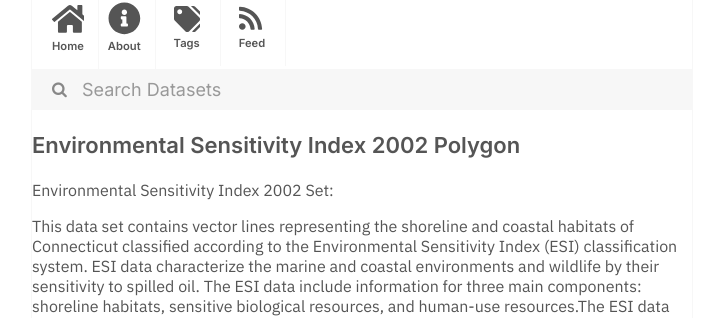
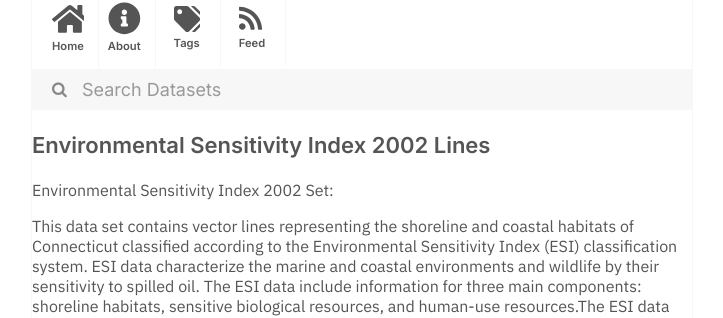
Before and after one commit to dayda-entities/state-of-connecticut, a Jekyll site: the page built from _posts/2020-12-04-environmental-sensitivity-inde.md, in a window 1280 px wide. Shown: the part 216-534 px from the top of the page, without its empty margins (278-1001 px from the left). Built offline with Jekyll 4.4.1, drawn with Linux system fonts in a browser that asks for light colours; part of the change alters nothing that is shown.

```diff
--- a/_posts/2020-12-04-environmental-sensitivity-inde.md
+++ b/_posts/2020-12-04-environmental-sensitivity-inde.md
@@ -1,7 +1,7 @@
 ---
-title: Environmental Sensitivity Index 2002 Polygon
-created: '2020-12-04T18:56:33.323200'
-modified: '2020-12-04T18:56:33.323207'
+title: Environmental Sensitivity Index 2002 Lines
+created: '2020-12-04T18:58:10.840264'
+modified: '2020-12-04T18:58:10.840272'
 state: active
 type: dataset
 tags:
@@ -23,9 +23,9 @@ tags:
 groups:
   - Local Government
 csv_url: >-
-  https://ct-deep-gis-open-data-website-ctdeep.hub.arcgis.com/datasets/c31de0d70b3747e4a6f41005eb0b8baf_1.csv?outSR=%7B%22latestWkid%22%3A2234%2C%22wkid%22%3A102656%7D
+  https://ct-deep-gis-open-data-website-ctdeep.hub.arcgis.com/datasets/c31de0d70b3747e4a6f41005eb0b8baf_0.csv?outSR=%7B%22latestWkid%22%3A2234%2C%22wkid%22%3A102656%7D
 json_url: >-
-  https://services1.arcgis.com/FjPcSmEFuDYlIdKC/arcgis/rest/services/Environmental_Sensitivity_Index_2002_Set/FeatureServer/1
+  https://services1.arcgis.com/FjPcSmEFuDYlIdKC/arcgis/rest/services/Environmental_Sensitivity_Index_2002_Set/FeatureServer/0
 layout: post
 
 ---
```
